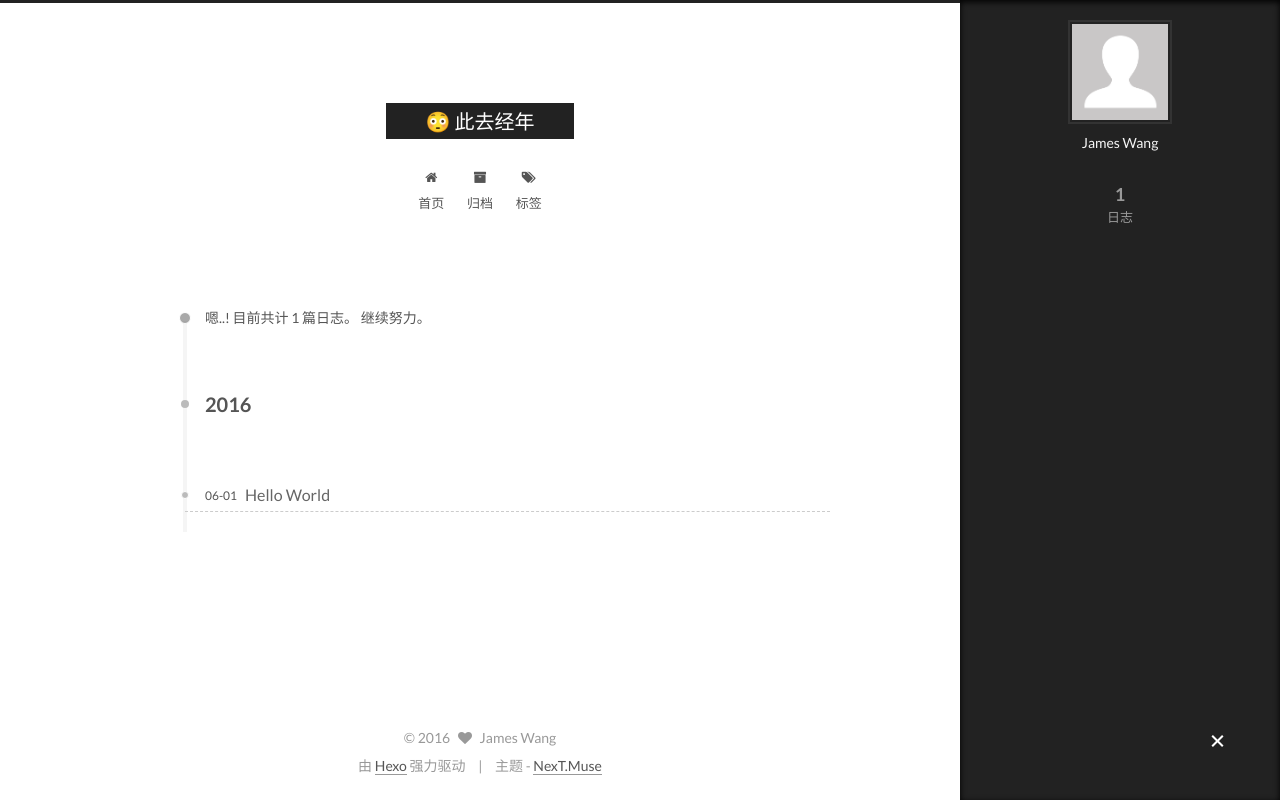
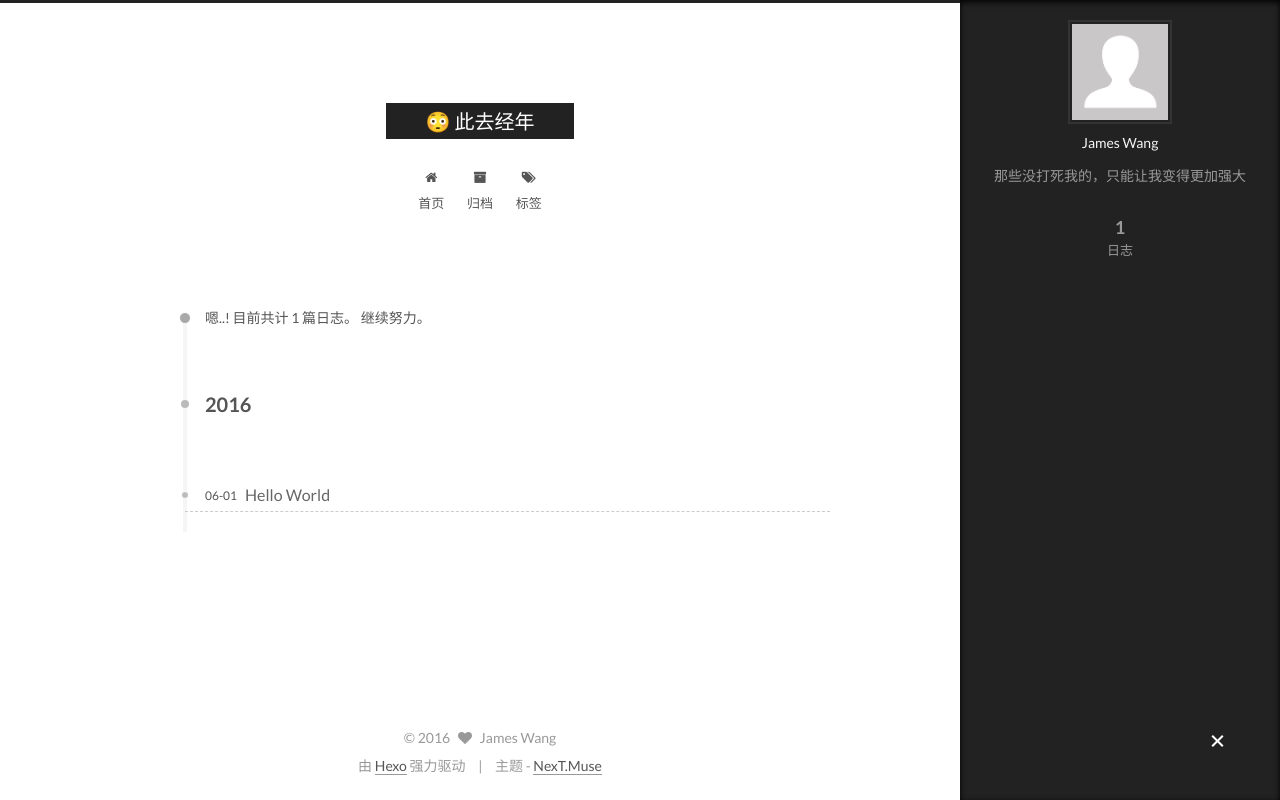
Before and after one commit to wangcy90/wangcy90.github.io, a plain HTML site: page archives/2016/06/index.html in a window 1280 px wide. Both pictures are taken after a click on the element 1217 px from the left and 742 px from the top of the page. Drawn offline with Linux system fonts and the light colour scheme.

Commit message:
Site updated: 2016-06-01 22:59:28

```diff
--- a/archives/2016/06/index.html
+++ b/archives/2016/06/index.html
@@ -84,15 +84,15 @@
 
 
 
-<meta name="description">
+<meta name="description" content="那些没打死我的，只能让我变得更加强大">
 <meta property="og:type" content="website">
 <meta property="og:title" content="😳 此去经年">
 <meta property="og:url" content="http://yoursite.com/archives/2016/06/index.html">
 <meta property="og:site_name" content="😳 此去经年">
-<meta property="og:description">
+<meta property="og:description" content="那些没打死我的，只能让我变得更加强大">
 <meta name="twitter:card" content="summary">
 <meta name="twitter:title" content="😳 此去经年">
-<meta name="twitter:description">
+<meta name="twitter:description" content="那些没打死我的，只能让我变得更加强大">
 
 
 
@@ -302,7 +302,7 @@
                src="/images/avatar.gif"
                alt="James Wang" />
           <p class="site-author-name" itemprop="name">James Wang</p>
-          <p class="site-description motion-element" itemprop="description"></p>
+          <p class="site-description motion-element" itemprop="description">那些没打死我的，只能让我变得更加强大</p>
         </div>
         <nav class="site-state motion-element">
           <div class="site-state-item site-state-posts">
--- a/css/main.css
+++ b/css/main.css
@@ -1548,7 +1548,7 @@ pre .javascript .function {
   width: 4px;
   height: 4px;
   border-radius: 50%;
-  background: #fcff22;
+  background: #6c2dbe;
 }
 .links-of-blogroll {
   font-size: 13px;
```
Also changed, not shown: 2016/06/01/hello-world/index.html (+1 -1 lines), archives/2016/index.html (+4 -4 lines), archives/index.html (+4 -4 lines), index.html (+4 -4 lines).
